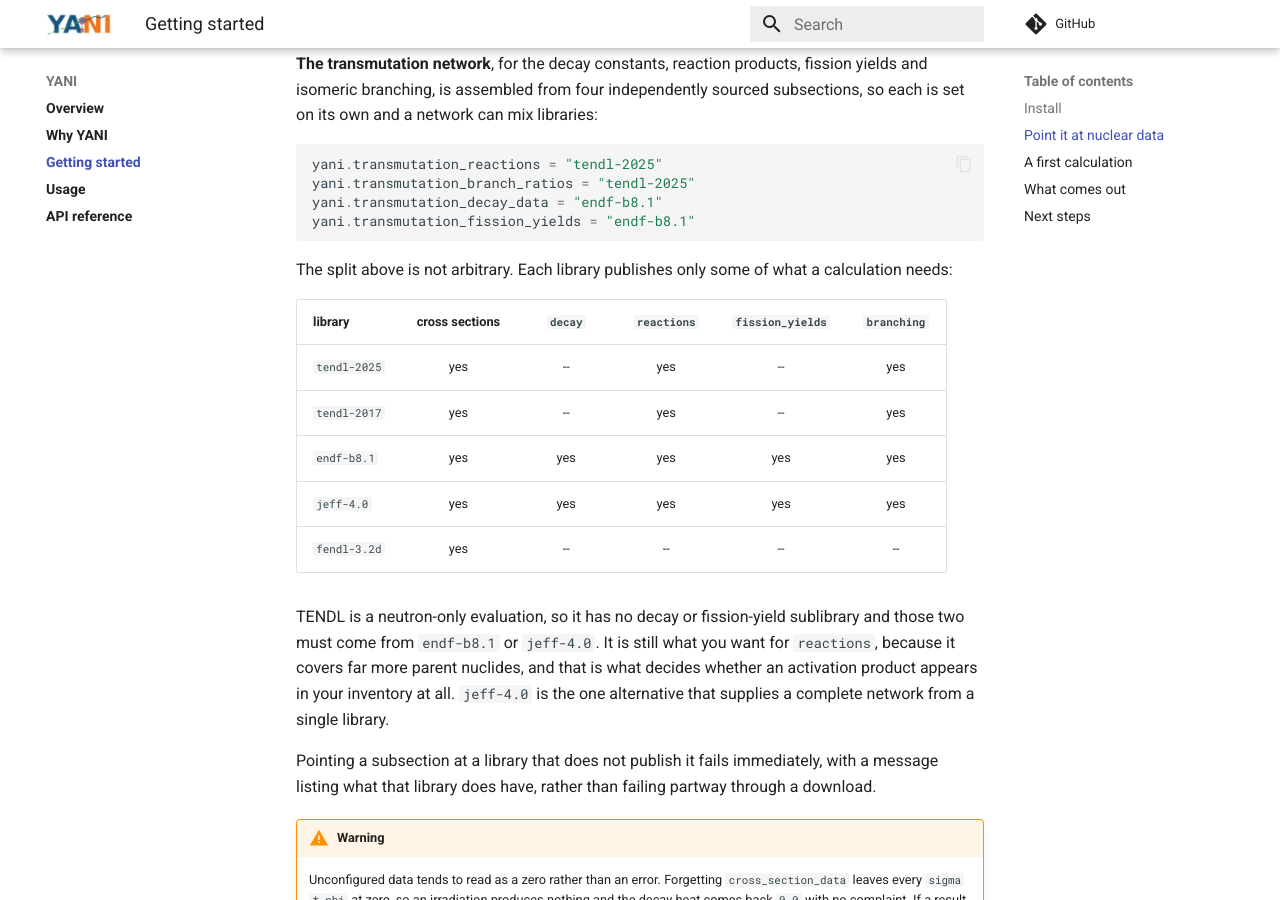
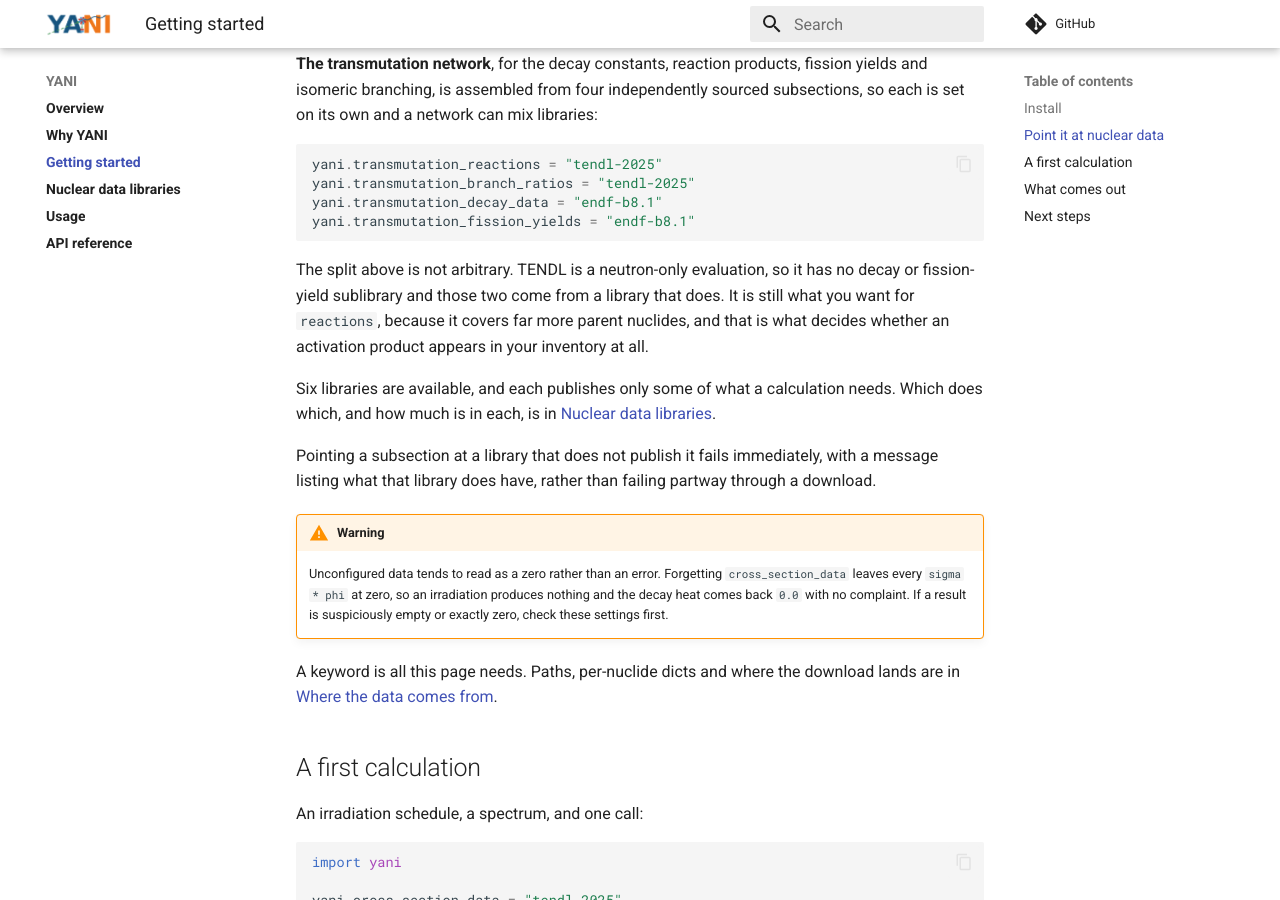
Before and after one commit to fusion-neutronics/yani, an MkDocs documentation site: the page built from docs/getting_started.md, in a window 1280 px wide and 900 px high, scrolled down 622 px. Built offline with MkDocs 1.6.1 and Material for MkDocs 9.7.7, drawn with Linux system fonts in a browser that asks for light colours; comment, search, counter and statistics services are not loaded.

Commit message:
Say which nuclear data libraries there are, and how big each one is
The docs answer "how do I set a data source" and never answer "what can I choose
between". The keyword table was mid-page under `## Point it at nuclear data`,
reachable from nowhere except one forward link in Usage, and `docs/index.md` did
not link it at all.

It was also incomplete and, in one line, wrong. `jendl-5.0` was missing: it is a
keyword, it publishes all four transmutation subsections, and it ships photon
data with atomic relaxation. So "`jeff-4.0` is the one alternative that supplies
a complete network from a single library" is no longer true, and there are three.

Nothing said how much is in a library, which is the fact a reader cannot infer
and the one that decides the usual arrangement. TENDL-2025 carries 2848 neutron
evaluations against ENDF/B-VIII.1's 557 and 67797 reaction edges against 5175,
and has no decay data at all. That is why a TENDL `reactions` network with
ENDF/B-VIII.1 `decay` beside it is what the examples do.

So `docs/libraries.md` now leads with the six keywords, then what each publishes,
then how big each one is, then the four things that do not deserve a column:

  - covariance presence is not coverage, which Usage already says at length, so
    the column links there rather than restating it. Depth varies as much as
    presence: JENDL-5 carries covariance for 13% of its evaluations and its Fe56
    covers 56 channels against ENDF/B-VIII.1's 7.
  - cross sections are the only covariance family that reaches the data. The
    parser also reads angular-distribution and production covariance, and
    nothing consumes them.
  - the energy ceiling, which is not what the code's own comment claims. Every
    library reaches past 20 MeV for some evaluations and none is uniform:
    ENDF/B-VIII.1 is the only mostly-20-MeV one, and 216 of JENDL-5's 795 stop
    there too.
  - `TransmutationChain` cannot open a TENDL chain standalone, which is worth
    saying on the page whose table shows TENDL with the largest network.

The `cross sections` column now carries the particle types rather than a bare
`yes`, which is what lets it say that `jeff-4.0` ships no photoatomic data.

Numbers measured with `library_overview.py` in nuclear_data_generation_scripts,
which prints this table so the next rebuild can reproduce it rather than leaving
it to be re-counted by hand.

````diff
--- a/docs/check_examples.py
+++ b/docs/check_examples.py
@@ -37,6 +37,7 @@
     "README.md",
     "docs/index.md",
     "docs/getting_started.md",
+    "docs/libraries.md",
     "docs/usage.md",
     "docs/why_yani.md",
 ]
--- a/docs/getting_started.md
+++ b/docs/getting_started.md
@@ -40,23 +40,15 @@
 yani.transmutation_fission_yields = "endf-b8.1"
 ```
 
-The split above is not arbitrary. Each library publishes only some of what a
-calculation needs:
+The split above is not arbitrary. TENDL is a neutron-only evaluation, so it has
+no decay or fission-yield sublibrary and those two come from a library that does.
+It is still what you want for `reactions`, because it covers far more parent
+nuclides, and that is what decides whether an activation product appears in your
+inventory at all.
 
-| library | cross sections | `decay` | `reactions` | `fission_yields` | `branching` |
-| --- | :---: | :---: | :---: | :---: | :---: |
-| `tendl-2025` | yes | -- | yes | -- | yes |
-| `tendl-2017` | yes | -- | yes | -- | yes |
-| `endf-b8.1` | yes | yes | yes | yes | yes |
-| `jeff-4.0` | yes | yes | yes | yes | yes |
-| `fendl-3.2d` | yes | -- | -- | -- | -- |
-
-TENDL is a neutron-only evaluation, so it has no decay or fission-yield
-sublibrary and those two must come from `endf-b8.1` or `jeff-4.0`. It is still
-what you want for `reactions`, because it covers far more parent nuclides, and
-that is what decides whether an activation product appears in your inventory at
-all. `jeff-4.0` is the one alternative that supplies a complete network from a
-single library.
+Six libraries are available, and each publishes only some of what a calculation
+needs. Which does which, and how much is in each, is in
+[Nuclear data libraries](libraries.md).
 
 Pointing a subsection at a library that does not publish it fails immediately,
 with a message listing what that library does have, rather than failing partway
--- a/mkdocs.yml
+++ b/mkdocs.yml
@@ -78,5 +78,6 @@
   - Overview: index.md
   - Why YANI: why_yani.md
   - Getting started: getting_started.md
+  - Nuclear data libraries: libraries.md
   - Usage: usage.md
   - API reference: api.md
````
Also changed, not shown: docs/index.md (+3 -0 lines), docs/libraries.md (added, +146 -0 lines), docs/usage.md (+2 -2 lines).
